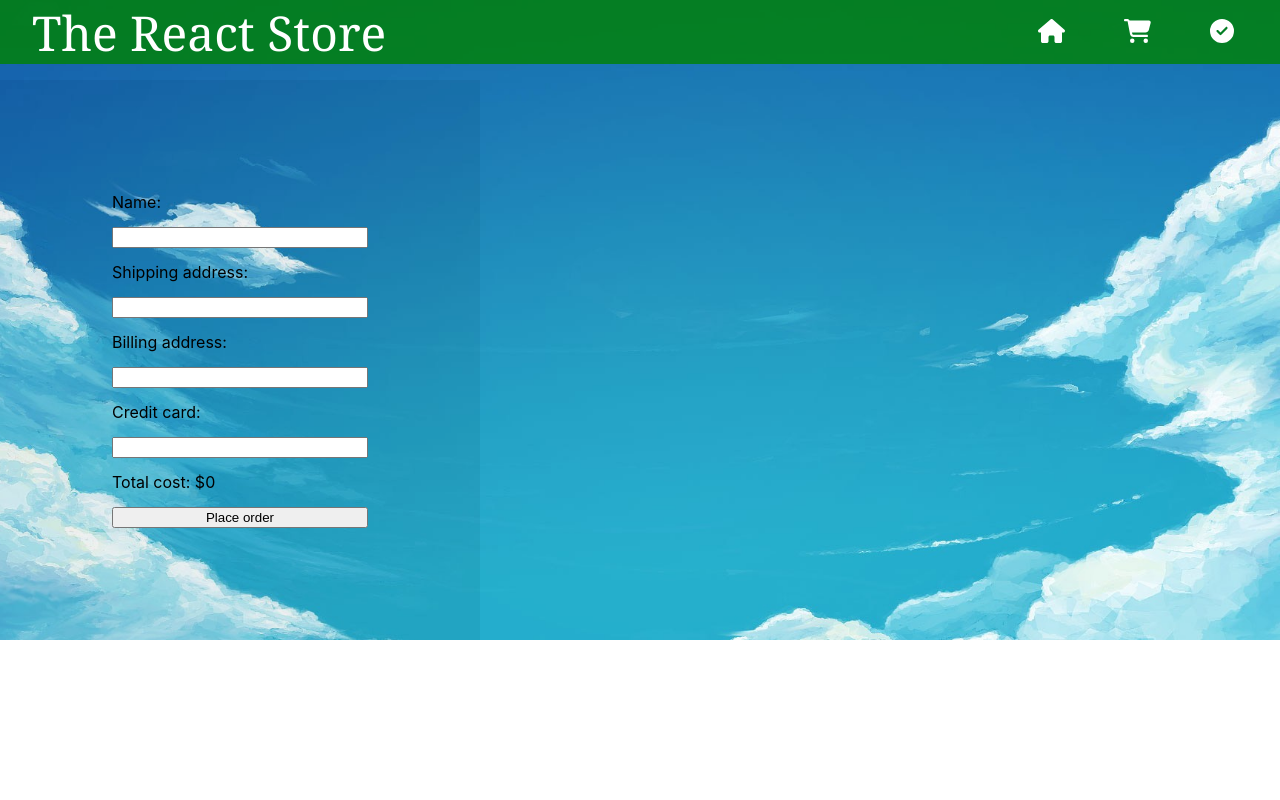
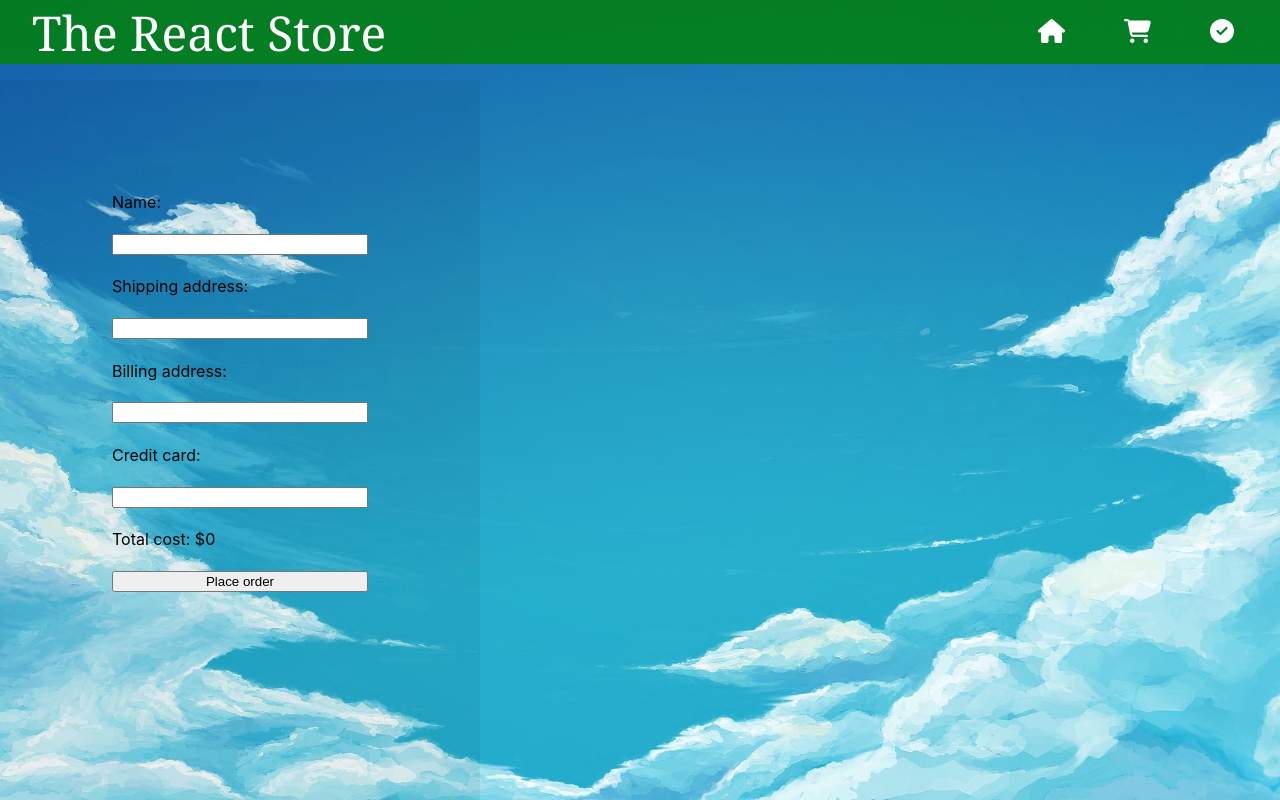
Before and after one commit to miltonhuynh/React-Store, a React (Create React App) app in the folder app/: page /React-Store/Checkout in a window 1280 px wide. Built offline with nearby package versions, Linux system fonts and the light colour scheme.

Commit message:
Loading takes up whole page

```diff
--- a/app/src/App.css
+++ b/app/src/App.css
@@ -10,6 +10,7 @@ html,body {
 
 #Loading {
   font-size: 6rem;
+  height: 100vh;
 }
 
 #Header {
@@ -177,7 +178,7 @@ html,body {
   display: flex;
   flex-direction: column;
   padding: 5rem;
-  height: 50vh;
+  height: 100vh;
   width: 20rem;
   background-color: rgba(0, 0, 0, 0.05);
 }
--- a/app/src/Components/Cart.js
+++ b/app/src/Components/Cart.js
@@ -24,7 +24,7 @@ export default function Cart() {
 
   if(Cart.length === 0) {
     return (
-      <div style={{fontSize: "3rem"}}>Cart is empty!</div>
+      <div style={{fontSize: "3rem", height: "100vh"}}>Cart is empty!</div>
     )
   } else {
     return (
```
